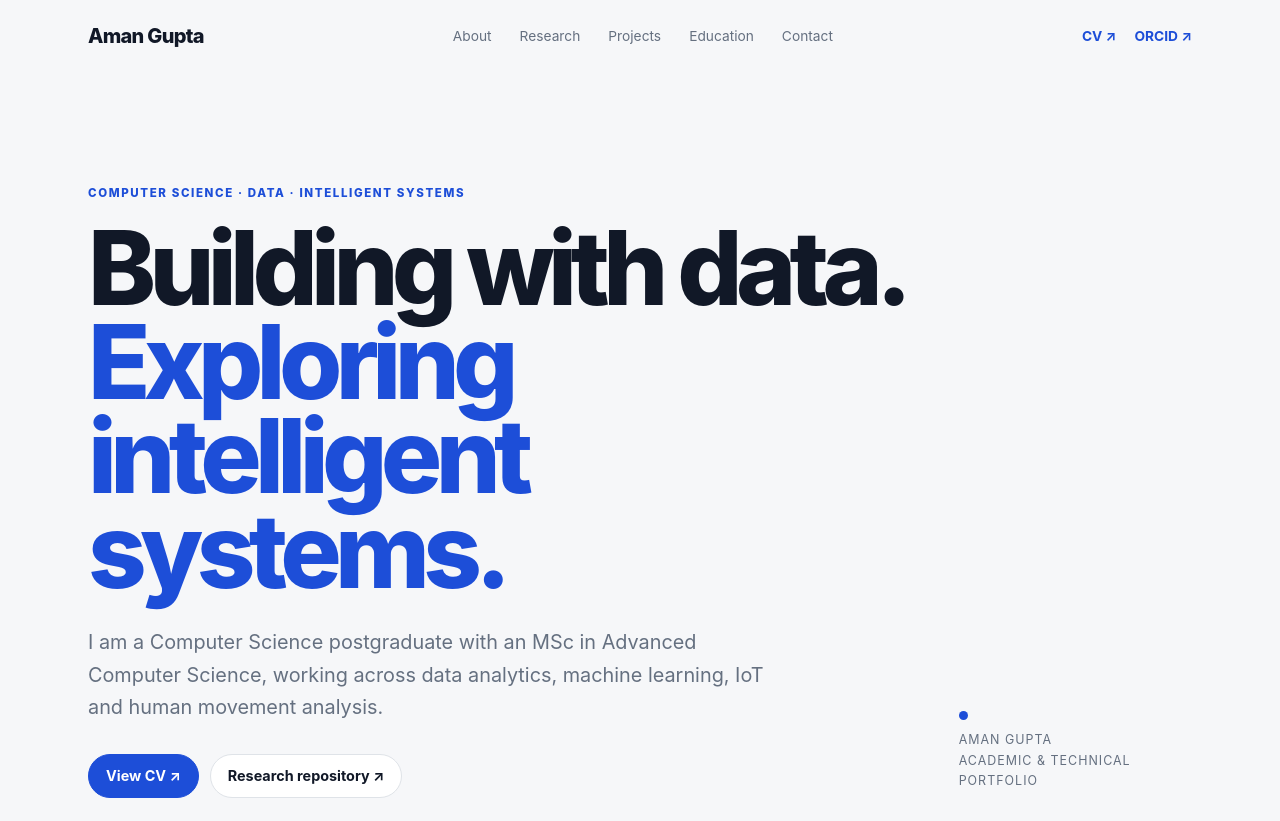
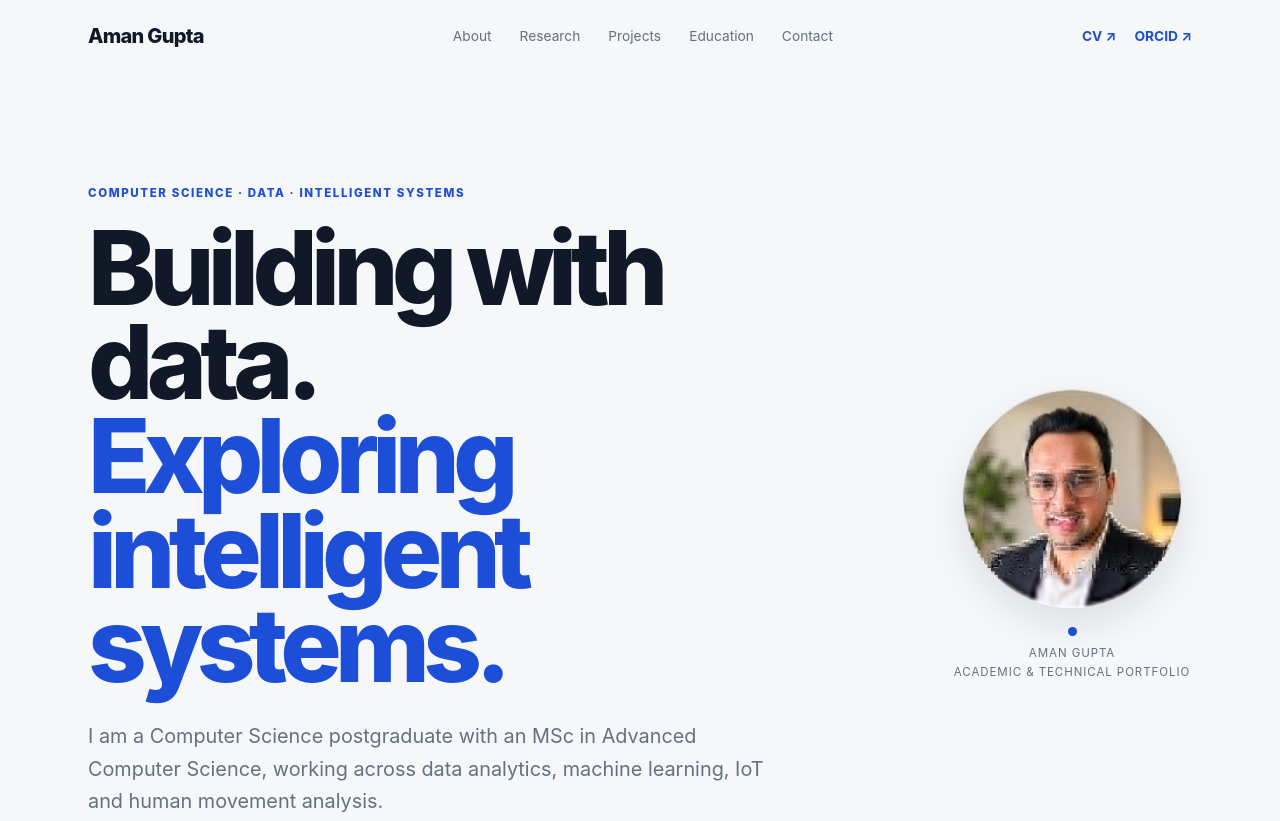
Before and after one commit to kaashgarg19/kaashgarg19, a plain HTML site: page index.html in a window 1280 px wide. Shown: the top 821 px of the page. Drawn offline with Linux system fonts and the light colour scheme.

Commit message:
Add professional profile photo to portfolio website

```diff
--- a/index.html
+++ b/index.html
@@ -37,9 +37,15 @@
           <a class="button" href="https://github.com/kaashgarg19/robust-iot-human-movement-prediction" target="_blank" rel="noopener">Research repository ↗</a>
         </div>
       </div>
-      <div class="hero-note">
-        <span class="dot"></span>
-        <p>Aman Gupta<br>Academic & technical portfolio</p>
+
+      <div class="hero-profile" aria-label="Aman Gupta profile">
+        <div class="hero-photo">
+          <img src="assets/profile.jpg" alt="Professional profile photo of Aman Gupta">
+        </div>
+        <div class="hero-note">
+          <span class="dot"></span>
+          <p>Aman Gupta<br>Academic & technical portfolio</p>
+        </div>
       </div>
     </section>
 
--- a/style.css
+++ b/style.css
@@ -56,11 +56,27 @@ a { color: inherit; }
   margin: 0 auto;
   padding: 110px 28px 90px;
   display: flex;
-  align-items: flex-end;
+  align-items: center;
   justify-content: space-between;
-  gap: 50px;
+  gap: 55px;
 }
-.hero-copy { max-width: 920px; }
+.hero-copy { max-width: 820px; flex: 1 1 auto; }
+.hero-profile { display: flex; flex-direction: column; align-items: center; gap: 18px; flex: 0 0 240px; }
+.hero-photo {
+  width: 220px;
+  height: 220px;
+  overflow: hidden;
+  border-radius: 50%;
+  border: 1px solid var(--line);
+  background: var(--paper);
+  box-shadow: 0 16px 38px rgba(17,24,39,.10);
+}
+.hero-photo img {
+  display: block;
+  width: 100%;
+  height: 100%;
+  object-fit: cover;
+}
 .eyebrow, .kicker {
   margin: 0;
   color: var(--accent);
@@ -94,15 +110,15 @@ em { color: var(--accent); font-style: normal; }
 }
 .button.primary { color: #fff; background: var(--accent); border-color: var(--accent); }
 .hero-note {
-  min-width: 180px;
+  width: 100%;
   padding-bottom: 6px;
   color: var(--muted);
-  font-size: .78rem;
+  font-size: .72rem;
   text-transform: uppercase;
   letter-spacing: .08em;
 }
-.hero-note p { margin: 10px 0 0; }
-.dot { display: block; width: 9px; height: 9px; border-radius: 50%; background: var(--accent); }
+.hero-note p { margin: 8px 0 0; text-align: center; }
+.dot { display: block; width: 9px; height: 9px; margin: 0 auto; border-radius: 50%; background: var(--accent); }
 
 .section {
   width: min(100%, var(--max));
@@ -195,11 +211,14 @@ footer {
   display: flex; justify-content: space-between; gap: 20px; color: var(--muted);
   border-top: 1px solid var(--line); font-size: .78rem;
 }
+@media (max-width: 900px) {
+  .hero { flex-direction: column; align-items: flex-start; padding-top: 85px; }
+  .hero-profile { align-self: center; width: 220px; }
+}
 @media (max-width: 820px) {
   .nav { padding: 17px 20px; }
   .nav nav { display: none; }
-  .hero { min-height: auto; padding: 85px 20px 75px; align-items: flex-start; flex-direction: column; }
-  .hero-note { display: none; }
+  .hero { min-height: auto; padding: 85px 20px 75px; gap: 38px; }
   .section { padding: 75px 20px; }
   .about-layout, .research-body, .contact-section { grid-template-columns: 1fr; gap: 40px; }
   .project-grid { grid-template-columns: 1fr; }
@@ -216,6 +235,8 @@ footer {
   .brand { font-size: 1.08rem; }
   .nav-link { display: none; }
   .hero h1 { font-size: clamp(3.2rem, 16vw, 5rem); }
+  .hero-profile { width: 190px; flex-basis: auto; }
+  .hero-photo { width: 180px; height: 180px; }
   .research-card { padding: 24px; border-radius: 20px; }
   .research-meta { align-items: flex-start; gap: 15px; flex-direction: column; }
   .focus-grid { grid-template-columns: 1fr; }
```
Also changed, not shown: assets/profile.jpg (added).
